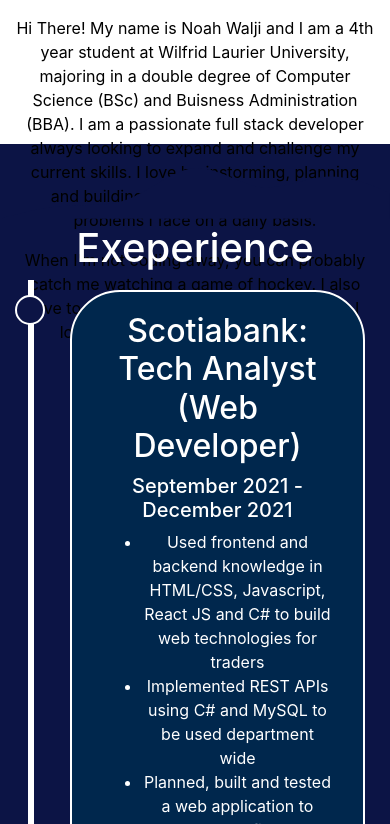
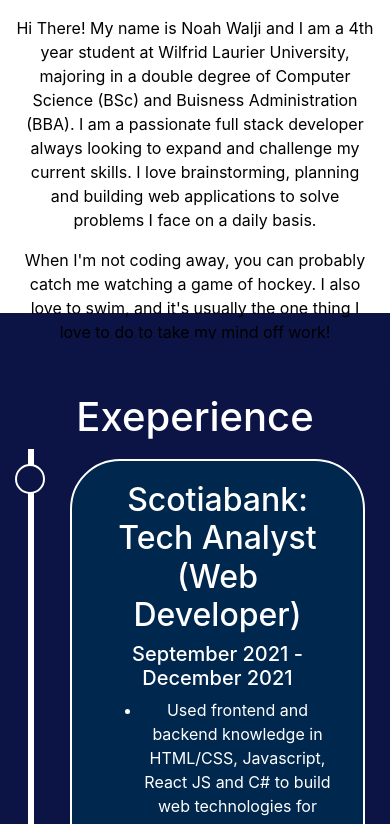
Before and after one commit to NoahWalji/personal-site, a React (Create React App) app: page / in a window 390 px wide. Shown: the part 890-1714 px from the top of the page. Built offline with nearby package versions, Linux system fonts and the light colour scheme.

Commit message:
Fixed spacing

```diff
--- a/src/index.css
+++ b/src/index.css
@@ -14,8 +14,6 @@
   visibility: hidden;
   pointer-events: none;
 }
-
-
 a, a:hover {
   color: white;
   text-decoration: none;
@@ -168,10 +166,14 @@
   border: 2px solid white;
 }
 
+#experienceLink {
+  height: 1000px;
+}
+
 
 @media screen and (max-width: 700px) {
   #experienceLink {
-    height: 1100px;
+    height: 1300px;
   }
 }
 @media screen and (max-width: 800px) {
@@ -183,6 +185,9 @@
 @media screen and (max-width: 1500px) {
   #timeline::after {
   left: 31px;
+  }
+  #aboutLink {
+    height: 50%;
   }
 
   .timeline-container {
```
